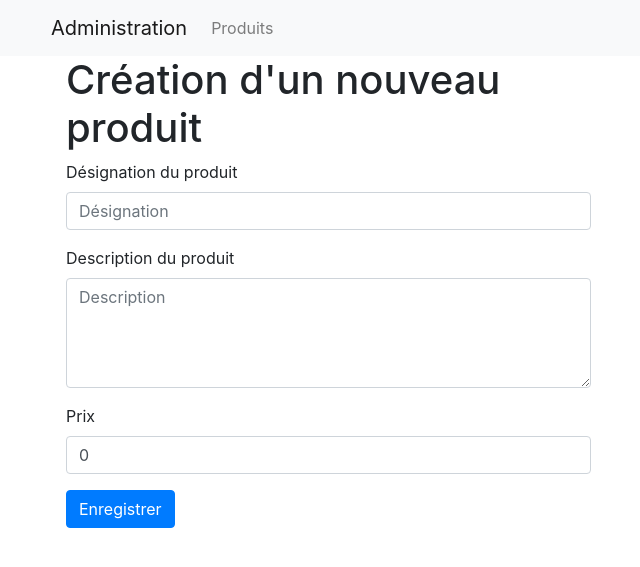
After one commit to Cyrhades/php-ecommerce-cda08, a PHP site: page /templates/admin/product/add.phtml in a window 1280 px wide. The commit adds this page. Shown: the top 567 px of the page, without its empty margins (34-674 px from the left). Run offline with PHP 8.4, Linux system fonts and the light colour scheme; some libraries are stand-ins or nearby versions.

Commit message:
creation de produit +  zone admin

```diff
--- a/app/routes.inc.php
+++ b/app/routes.inc.php
@@ -11,4 +11,10 @@ return function(FastRoute\RouteCollector $r) {
     $r->addRoute('GET', '/connexion', 'App\\Controllers\\Authenticated::index');
     $r->addRoute('POST', '/connexion', 'App\\Controllers\\Authenticated::form');
     $r->addRoute('GET', '/deconnexion', 'App\\Controllers\\Authenticated::disconnect');
+
+
+    $r->addRoute('GET', '/admin', 'App\\Controllers\\Admin::index');
+    $r->addRoute('GET', '/admin/product', 'App\\Controllers\\AdminProduct::index');
+    $r->addRoute('GET', '/admin/product/add', 'App\\Controllers\\AdminProduct::add');
+    $r->addRoute('POST', '/admin/product/add', 'App\\Controllers\\AdminProduct::form');
 };
--- /dev/null
+++ b/templates/admin/footer.phtml
@@ -0,0 +1,2 @@
+    </body>
+</html>
--- /dev/null
+++ b/templates/admin/header.phtml
@@ -0,0 +1,39 @@
+<!DOCTYPE html>
+<html lang="fr">
+<head>
+    <meta charset="UTF-8">
+    <meta http-equiv="X-UA-Compatible" content="IE=edge">
+    <meta name="viewport" content="width=device-width, initial-scale=1.0">
+    <title>Administration E-commerce</title>
+    <link rel="stylesheet" href="https://maxcdn.bootstrapcdn.com/bootstrap/4.0.0/css/bootstrap.min.css" integrity="sha384-Gn5384xqQ1aoWXA+058RXPxPg6fy4IWvTNh0E263XmFcJlSAwiGgFAW/dAiS6JXm" crossorigin="anonymous">
+</head>
+<body>
+    <nav class="navbar navbar-expand-lg navbar-light bg-light">
+        <div class="container">
+
+            <a class="navbar-brand" href="/">Administration</a>
+            <div class="collapse navbar-collapse">
+                <ul class="navbar-nav">
+                    <li class="nav-item<?= ROUTE == '/admin/product' ? ' active' : ''; ?>">
+                        <a class="nav-link" href="/admin/product">Produits</a>
+                    </li>
+                </ul>
+            </div>
+        </div>
+    </nav>
+
+    <?php
+        if(isset($flash) && is_array($flash) && sizeof($flash) > 0) :
+            foreach ($flash as $type => $messages) :
+                foreach ($messages as $message) :
+    ?>
+        <div class="container mt-4">
+            <div class="alert alert-<?= $type == \Berlioz\FlashBag\FlashBag::TYPE_ERROR ? 'danger' : htmlspecialchars($type) ; ?>">
+                <?= htmlspecialchars($message); ?>
+            </div>
+        </div>
+    <?php
+                endforeach;
+            endforeach;
+        endif;
+    ?>
--- /dev/null
+++ b/templates/admin/product/add.phtml
@@ -0,0 +1,26 @@
+<?php include dirname(__FILE__,2).'/header.phtml'; ?>
+<div class="container">
+    <section class="col-6">
+        <h1>Création d'un nouveau produit</h1>
+        <?php if(isset($error)): ?>
+            <div class="alert alert-danger"><?= htmlspecialchars($error); ?></div>
+        <?php endif; ?>
+        <form method="post">
+            <div class="form-group">
+                <label for="title">Désignation du produit</label>
+                <input type="text" class="form-control" maxlength="160" value="<?= htmlspecialchars($_POST['title']??'')?>" name="title" id="title"  aria-describedby="firstnameHelp" placeholder="Désignation" required>
+            </div>
+            <div class="form-group">
+                <label for="description">Description du produit</label>
+                <textarea class="form-control" rows="4" name="description" id="description" aria-describedby="lastnameHelp" placeholder="Description" required><?= htmlspecialchars($_POST['description']??'')?></textarea>
+            </div>
+            <div class="form-group">
+                <label for="price">Prix</label>
+                <input type="number" step="0.01" min="0" name="price" value="<?= htmlspecialchars($_POST['price']??0)?>" class="form-control" id="price" aria-describedby="emailHelp" placeholder="Prix en €" required>
+            </div>
+
+            <button type="submit" class="btn btn-primary">Enregistrer</button>
+        </form>
+    </section>
+</div>
+<?php include dirname(__FILE__,2).'/footer.phtml'; ?>
--- a/templates/header.phtml
+++ b/templates/header.phtml
@@ -18,9 +18,15 @@
                         <a class="nav-link" href="/">Accueil</a>
                     </li>
                     <?php if(isset($_SESSION['user'])) : ?>
+
+                        <li class="nav-item<?= ROUTE == '/admin' ? ' active' : ''; ?>">
+                            <a class="nav-link" href="/admin">Administration</a>
+                        </li>
+
                     <li class="nav-item<?= ROUTE == '/deconnexion' ? ' active' : ''; ?>">
                         <a class="nav-link" href="/deconnexion">Déconnexion</a>
                     </li>
+
                     <?php else : ?>
                     <li class="nav-item<?= ROUTE == '/inscription' ? ' active' : ''; ?>">
                         <a class="nav-link" href="/inscription">Inscription</a>
```
Also changed, not shown: migrations/products.sql (added, +11 -0 lines), src/controllers/Admin.php (added, +11 -0 lines), src/controllers/AdminProduct.php (added, +41 -0 lines), src/models/Product.php (added, +11 -0 lines), templates/admin/index.phtml (added, +7 -0 lines), templates/admin/product/list.phtml (added, +10 -0 lines), 1 other file.
